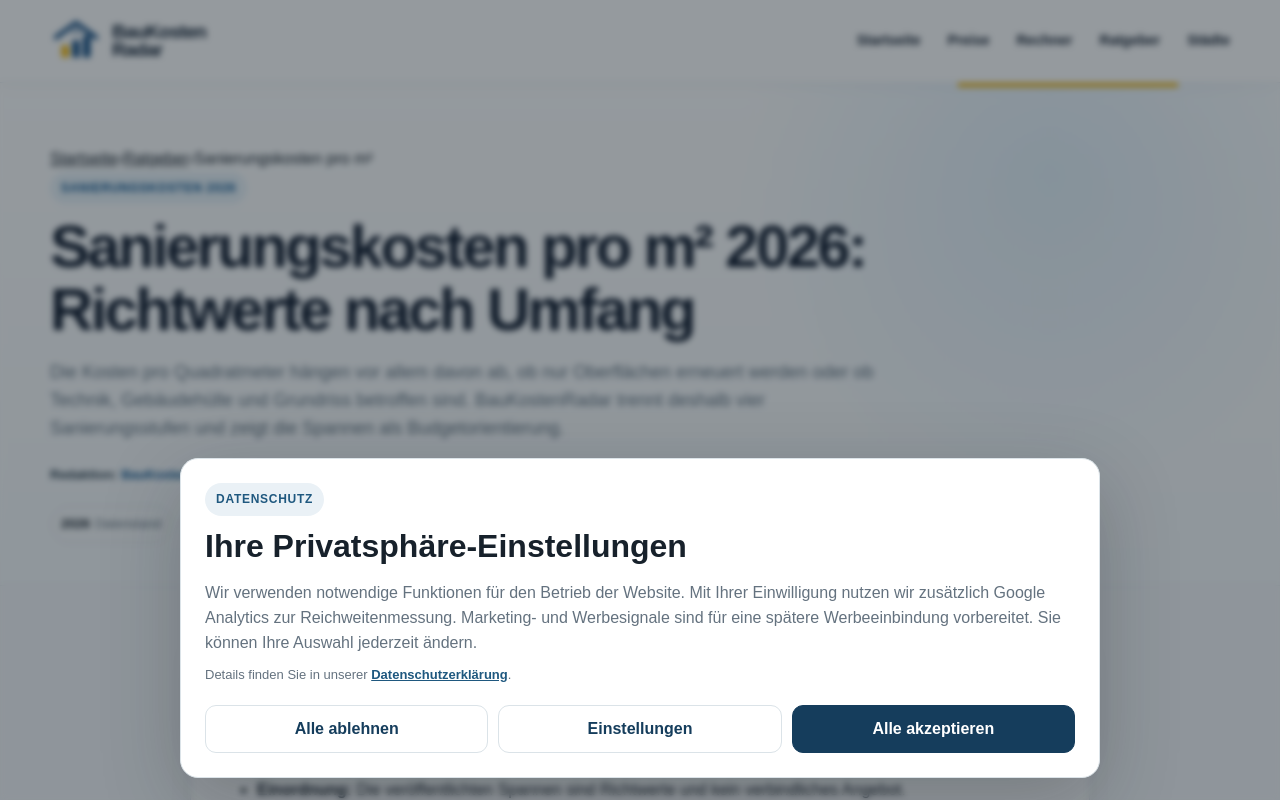
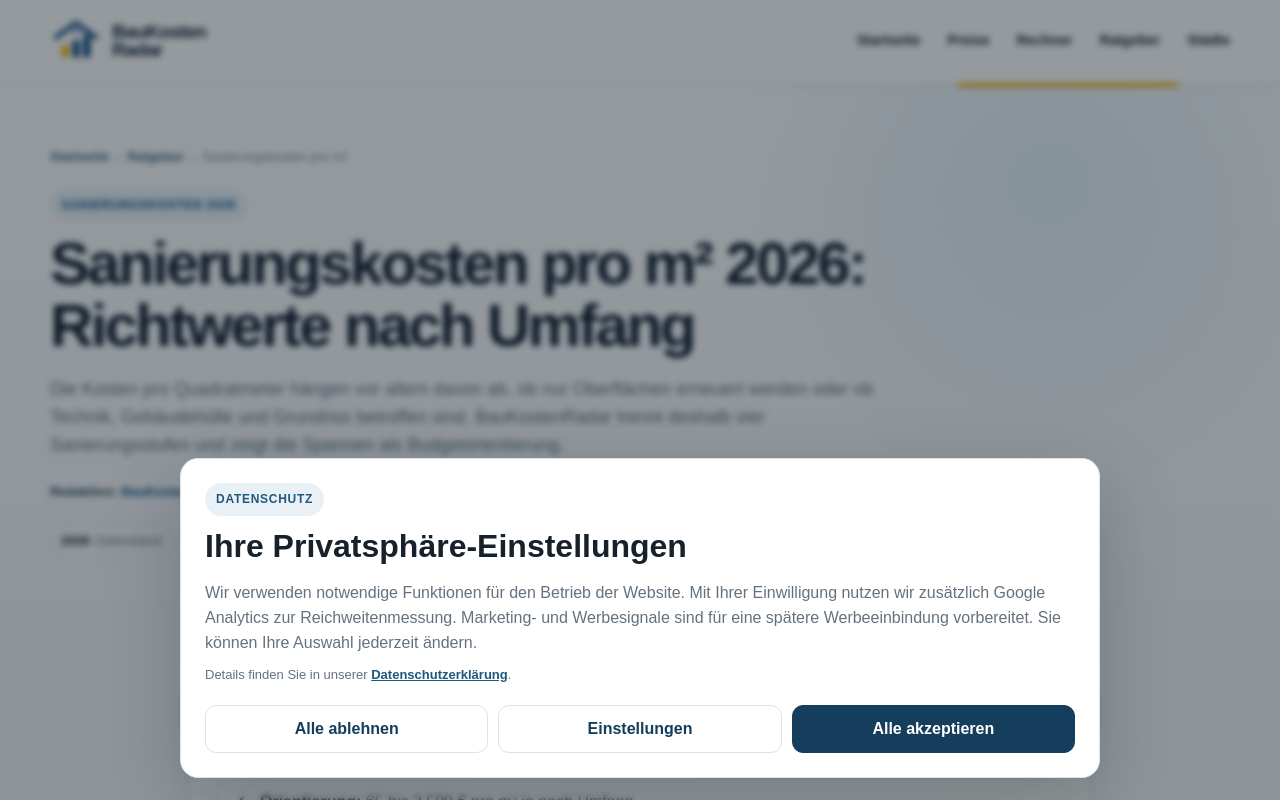
Before and after one commit to maxympaschenko-tech/baukostenradar-de, a Next.js app: page /ratgeber/sanierungskosten-pro-qm in a window 1280 px wide. Shown: the top 800 px of the page. Built offline with nearby package versions, Linux system fonts and the light colour scheme; no server answers.

Commit message:
Style Ratgeber breadcrumbs summaries and table of contents

```diff
--- a/app/premium-internal.css
+++ b/app/premium-internal.css
@@ -33,6 +33,35 @@
 
 .contentHero p { max-width: 850px; color: #60717f; }
 
+.visibleBreadcrumbs {
+  display: flex;
+  align-items: center;
+  flex-wrap: wrap;
+  gap: 7px;
+  margin: 0 0 22px;
+  color: #71828e;
+  font-size: 13px;
+  line-height: 1.5;
+}
+
+.visibleBreadcrumbs a {
+  color: #315c7b;
+  font-weight: 750;
+  text-decoration: none;
+}
+
+.visibleBreadcrumbs a:hover {
+  color: #07518d;
+  text-decoration: underline;
+  text-underline-offset: 3px;
+}
+
+.visibleBreadcrumbs [aria-current="page"] {
+  min-width: 0;
+  overflow-wrap: anywhere;
+  color: #71828e;
+}
+
 .guideMeta {
   display: flex;
   flex-wrap: wrap;
@@ -54,6 +83,89 @@
 
 .contentGrid,
 .articleShell { position: relative; }
+
+.articleSection {
+  scroll-margin-top: 92px;
+}
+
+.guideSummary {
+  border-top: 4px solid #f2b400;
+  background: linear-gradient(135deg, #fff 0%, #fbfcf7 100%);
+}
+
+.summaryFacts {
+  display: grid;
+  gap: 10px;
+  margin: 20px 0 0;
+  padding: 0;
+  list-style: none;
+}
+
+.summaryFacts li {
+  position: relative;
+  padding: 12px 14px 12px 42px;
+  border: 1px solid #e0e7dc;
+  border-radius: 10px;
+  background: rgba(255,255,255,.78);
+  color: #465966;
+}
+
+.summaryFacts li::before {
+  content: "✓";
+  position: absolute;
+  left: 15px;
+  top: 12px;
+  color: #167049;
+  font-weight: 900;
+}
+
+.summaryFacts strong { color: #243846; }
+
+.guideToc {
+  background: #f7fafc;
+}
+
+.guideToc ol {
+  display: grid;
+  grid-template-columns: repeat(2, minmax(0, 1fr));
+  gap: 8px 28px;
+  margin: 18px 0 0;
+  padding-left: 22px;
+}
+
+.guideToc li {
+  padding-left: 4px;
+  color: #6b7c88;
+}
+
+.guideToc a {
+  color: #123e61;
+  font-weight: 750;
+  text-decoration: none;
+}
+
+.guideToc a:hover {
+  color: #07518d;
+  text-decoration: underline;
+  text-underline-offset: 3px;
+}
+
+.relatedGuideList a {
+  align-items: flex-start;
+}
+
+.relatedType {
+  display: inline-flex;
+  width: fit-content;
+  padding: 3px 8px;
+  border-radius: 999px;
+  background: #e9f3f9;
+  color: #07518d !important;
+  font-size: 11px;
+  font-weight: 850;
+  letter-spacing: .02em;
+  text-transform: uppercase;
+}
 
 .contentCard,
 .directoryCard,
@@ -261,6 +373,10 @@
   .contentHero { padding: 48px 0 30px; }
   .contentHero::after { right: 0; width: 120px; }
   .contentCard { padding: 21px; }
+  .visibleBreadcrumbs { margin-bottom: 18px; font-size: 12px; }
   .guideMeta { display: grid; gap: 6px; }
-  .guideBullets li { padding-left: 38px; }
+  .guideBullets li,
+  .summaryFacts li { padding-left: 38px; }
+  .guideToc ol { grid-template-columns: 1fr; gap: 9px; padding-left: 20px; }
+  .articleSection { scroll-margin-top: 76px; }
 }
```
